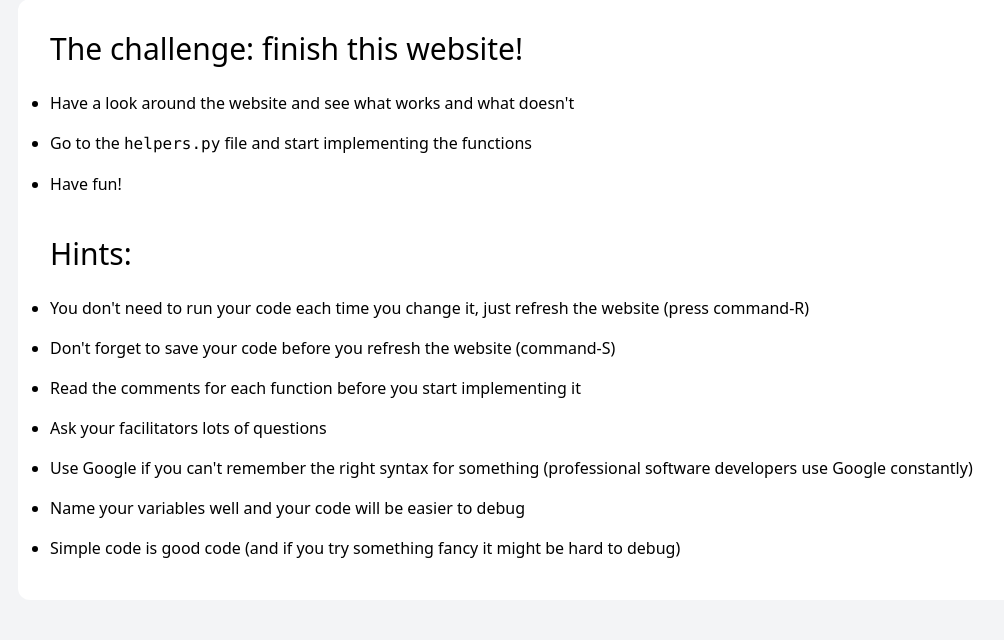
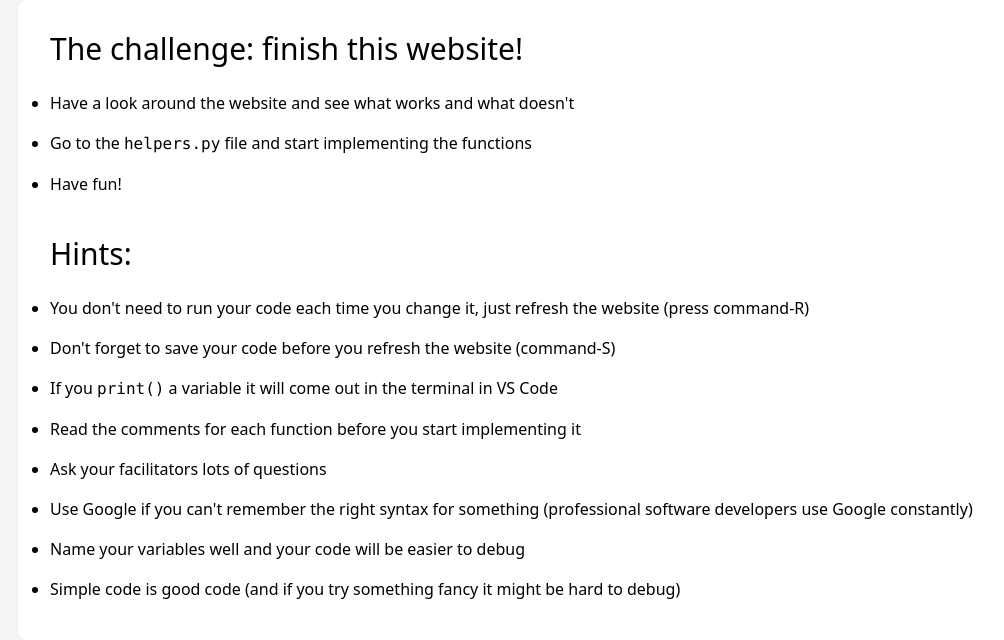
Before and after one commit to dojo-engineering/laet-code-challenge-2024, a Django app: page /tasks in a window 1280 px wide. Shown: the part 65-705 px from the top of the page, without its empty margins (97-1101 px from the left). Run offline with Django 5.2, Linux system fonts and the light colour scheme; some libraries are stand-ins or nearby versions.

Commit message:
Updates tasks

```diff
--- a/d4b/payments/templates/tasks.html
+++ b/d4b/payments/templates/tasks.html
@@ -23,6 +23,10 @@
       Don't forget to save your code before you refresh the website (command-S)
     </li>
     <li>
+      If you <code>print()</code> a variable it will come out in the terminal in
+      VS Code
+    </li>
+    <li>
       Read the comments for each function before you start implementing it
     </li>
     <li>Ask your facilitators lots of questions</li>
```
